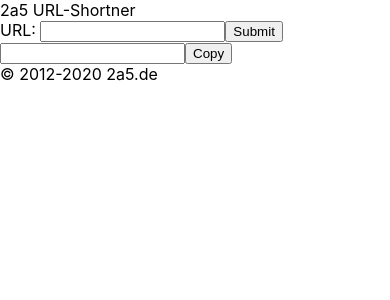
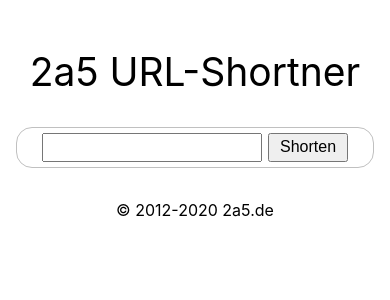
Before and after one commit to reckseba/2a5-Frontend, a React (Create React App) app: page / in a window 390 px wide. Shown: the top 300 px of the page. Built offline with nearby package versions, Linux system fonts and the light colour scheme.

Commit message:
applied some basic style

```diff
--- a/src/App.css
+++ b/src/App.css
@@ -1,13 +1,79 @@
-#qrcode {
+.App {
+    max-width: 1020px;
+    margin: auto;
+}
+
+header {
+    font-size: 5rem;
+    text-align: center;
+    margin: 2rem 0;
+}
+
+form {
+    padding: 1vw;
+    text-align: center;
+}
+
+section {
+    border-radius: 1em;
+    border: 1px solid silver;
+}
+
+form input[type=text] {
+    width: 80%;
+    font-size: inherit;
+    padding: 0.2em;
+    margin: 0.1em 0.2em;
+    -moz-box-sizing: content-box;
+    -webkit-box-sizing: content-box;
+    box-sizing: content-box;
+}
+
+form input[type=submit] {
+    font-size: inherit;
+    padding: 0.2em;
+    margin: 0.1em 0.2em;
+    -moz-box-sizing: content-box;
+    -webkit-box-sizing: content-box;
+    box-sizing: content-box;
+}
+
+#results {
     display: none;
 }
-#qrcode.show {
+
+#results.show {
     display: block;
 }
 
-a {
-    display: none;
+#results_link {
+    text-align: center;
 }
-a.show {
-    display: inline;
+
+#results_qrcode {
+    text-align: center;
 }
+
+footer {
+    text-align: center;
+    margin: 2rem 0;
+}
+
+@media only screen and (max-width: 1024px) {
+    .App {
+        padding: 1rem;
+    }
+    header {
+        font-size: 10vw;
+    }
+    form {
+        padding: 1%;
+        text-align: center;
+    }
+    form input[type=text] {
+        width: 60%;
+    }
+    form input[type=submit] {
+        width: 20%;
+    }
+  }
--- a/src/App.js
+++ b/src/App.js
@@ -11,13 +11,15 @@
       <header className="App-header">2a5 URL-Shortner</header>
       <section>
         <Input />
-        <div>
-          <input id="result" />
-          <a id="resultlink" href="/">Visit</a>
-          <CopyButton />
-        </div>
-        <div>
-          <img id="qrcode" alt="QR-Code" src="" />
+        <div id="results">
+          <div id="results_link">
+            <input id="result" />&nbsp;
+            <a id="resultlink" href="/">Visit</a>&nbsp;
+            <CopyButton />
+          </div>
+          <div id="results_qrcode">
+            <img id="qrcode" alt="QR-Code" src="" />
+          </div>
         </div>
       </section>
       <footer>© 2012-2020 2a5.de</footer>
--- a/src/components/Input.js
+++ b/src/components/Input.js
@@ -17,7 +17,6 @@
 
     const payload = {urlLong: this.state.value}
 
-
     if(payload.urlLong && payload.urlLong.length > 0) {
 
       // do the post request
@@ -29,7 +28,7 @@
           if(res.data) {
             // yes there is
 
-            if(res.data.error) {
+            if(res.data.error && res.data.error.length > 0) {
               // whoops there is an error
 
               // tell the user what it is
@@ -37,16 +36,15 @@
             } else {
 
               // there we go. Everything's fine
-              console.log(res.data);
+              // console.log(res.data);
 
               document.getElementById('result').value = res.data.urlShortFull;
 
               document.getElementById('resultlink').href = res.data.urlShortFull;
-              document.getElementById('resultlink').classList.add('show');
 
               document.getElementById('qrcode').src = res.data.urlQrCode;
-              document.getElementById('qrcode').classList.add('show');
 
+              document.getElementById('results').classList.add('show');
 
             }
 
@@ -67,10 +65,8 @@
   render() {
     return (
       <form onSubmit={this.handleSubmit}>
-        <label>
-          URL: <input type="text" value={this.state.value} onChange={this.handleChange} />
-        </label>
-        <input type="submit" value="Submit" />
+        <input type="text" value={this.state.value} onChange={this.handleChange} />
+        <input type="submit" value="Shorten" />
       </form>
     );
   }
```
